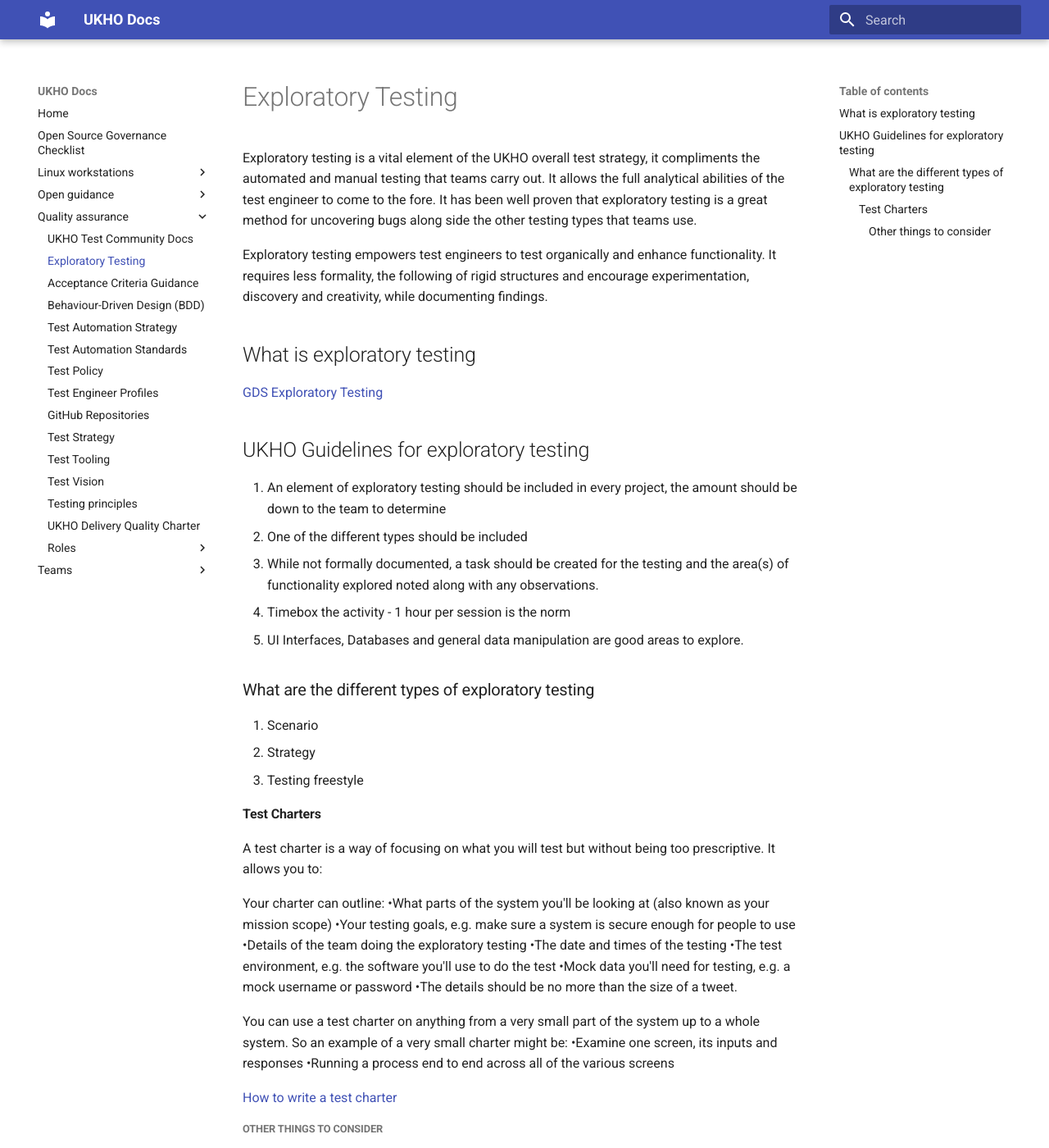
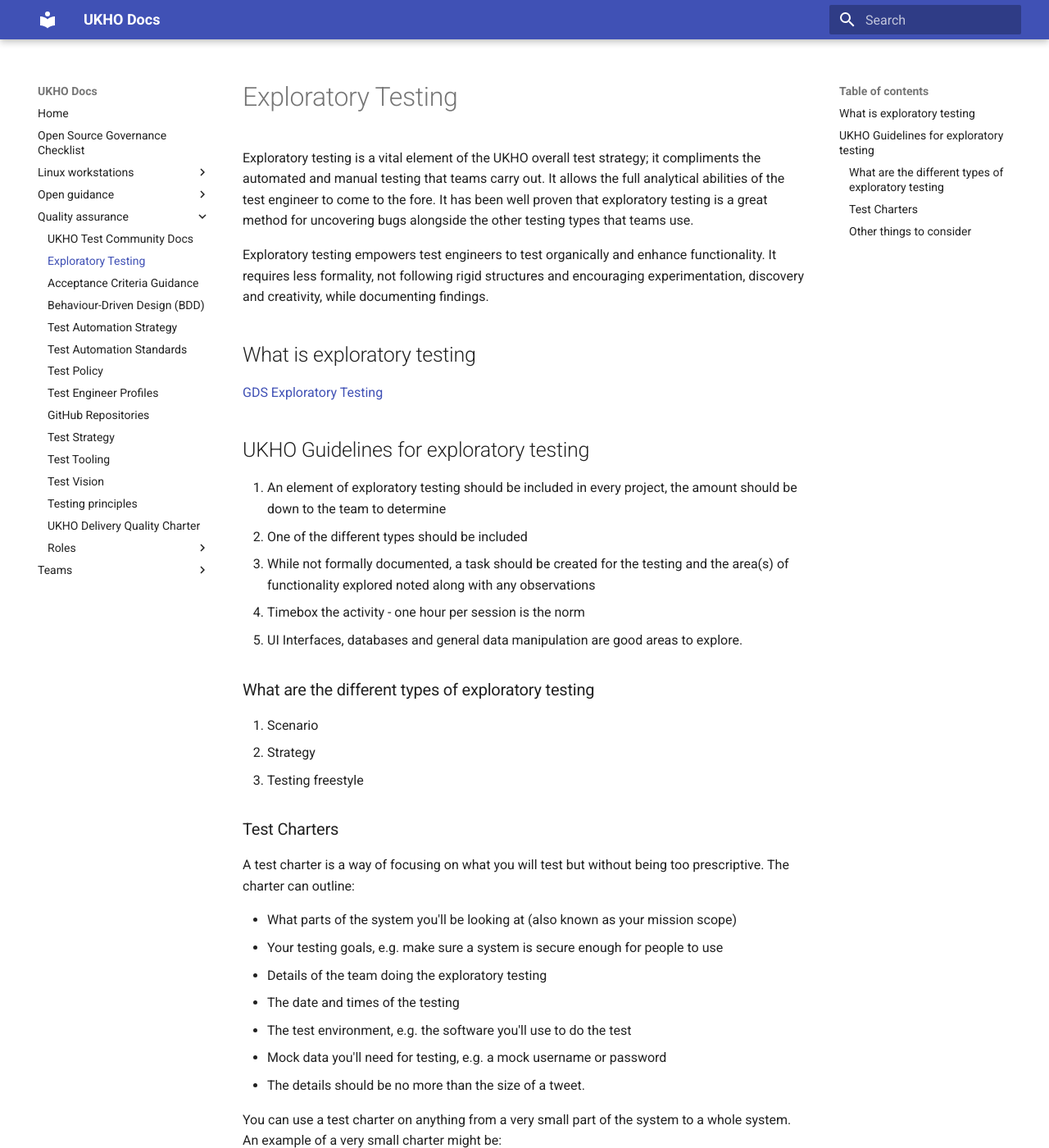
Before and after one commit to UKHO/docs, an MkDocs documentation site: the page built from docs/quality-assurance/Exploratory-testing.md, in a window 1280 px wide and 1400 px high. Shown: the whole window at 82% size. Built offline with MkDocs 1.6.1 and Material for MkDocs 9.7.7, drawn with Linux system fonts in a browser that asks for light colours; some of the changed text lies outside the part shown.

Commit message:
Update Exploratory-testing.md

```diff
--- a/docs/quality-assurance/Exploratory-testing.md
+++ b/docs/quality-assurance/Exploratory-testing.md
@@ -1,8 +1,8 @@
 # Exploratory Testing
 
-Exploratory testing is a vital element of the UKHO overall test strategy, it compliments the automated and manual testing that teams carry out. It allows the full analytical abilities of the test engineer to come to the fore. It has been well proven that exploratory testing is a great method for uncovering bugs along side the other testing types that teams use.
+Exploratory testing is a vital element of the UKHO overall test strategy; it compliments the automated and manual testing that teams carry out. It allows the full analytical abilities of the test engineer to come to the fore. It has been well proven that exploratory testing is a great method for uncovering bugs alongside the other testing types that teams use.
 
-Exploratory testing empowers test engineers to test organically and enhance functionality. It requires less formality, the following of rigid structures and encourage experimentation, discovery and creativity, while documenting findings.
+Exploratory testing empowers test engineers to test organically and enhance functionality. It requires less formality, not following rigid structures and encouraging experimentation, discovery and creativity, while documenting findings.
 
 ## What is exploratory testing
 
@@ -12,9 +12,9 @@ Exploratory testing empowers test engineers to test organically and enhance func
 
 1. An element of exploratory testing should be included in every project, the amount should be down to the team to determine
 2. One of the different types should be included
-3. While not formally documented, a task should be created for the testing and the area(s) of functionality explored noted along with any observations.
-4. Timebox the activity - 1 hour per session is the norm
-5. UI Interfaces, Databases and general data manipulation are good areas to explore.
+3. While not formally documented, a task should be created for the testing and the area(s) of functionality explored noted along with any observations
+4. Timebox the activity - one hour per session is the norm
+5. UI Interfaces, databases and general data manipulation are good areas to explore.
 
 ### What are the different types of exploratory testing
 
@@ -22,26 +22,26 @@ Exploratory testing empowers test engineers to test organically and enhance func
 2. Strategy
 3. Testing freestyle
 
-#### Test Charters
+### Test Charters
 
-A test charter is a way of focusing on what you will test but without being too prescriptive. It allows you to:
+A test charter is a way of focusing on what you will test but without being too prescriptive. The charter can outline:
 
-Your charter can outline:
-•What parts of the system you'll be looking at (also known as your mission scope)
-•Your testing goals, e.g. make sure a system is secure enough for people to use
-•Details of the team doing the exploratory testing
-•The date and times of the testing
-•The test environment, e.g. the software you'll use to do the test
-•Mock data you'll need for testing, e.g. a mock username or password
-•The details should be no more than the size of a tweet.
+* What parts of the system you'll be looking at (also known as your mission scope)
+* Your testing goals, e.g. make sure a system is secure enough for people to use
+* Details of the team doing the exploratory testing
+* The date and times of the testing
+* The test environment, e.g. the software you'll use to do the test
+* Mock data you'll need for testing, e.g. a mock username or password
+* The details should be no more than the size of a tweet.
 
-You can use a test charter on anything from a very small part of the system up to a whole system. So an example of a very small charter might be:
-•Examine one screen, its inputs and responses
-•Running a process end to end across all of the various screens
+You can use a test charter on anything from a very small part of the system to a whole system. An example of a very small charter might be:
+
+* Examine one screen, its inputs and responses
+* Running a process end-to-end across all screens
 
 [How to write a test charter](https://www.qualitestgroup.com/resources/knowledge-center/how-to-guide/write-exploratory-test-charter)
 
-##### Other things to consider
+### Other things to consider
 
 * Use personas
 * Use test tours (You tour around an area of the application)
```
